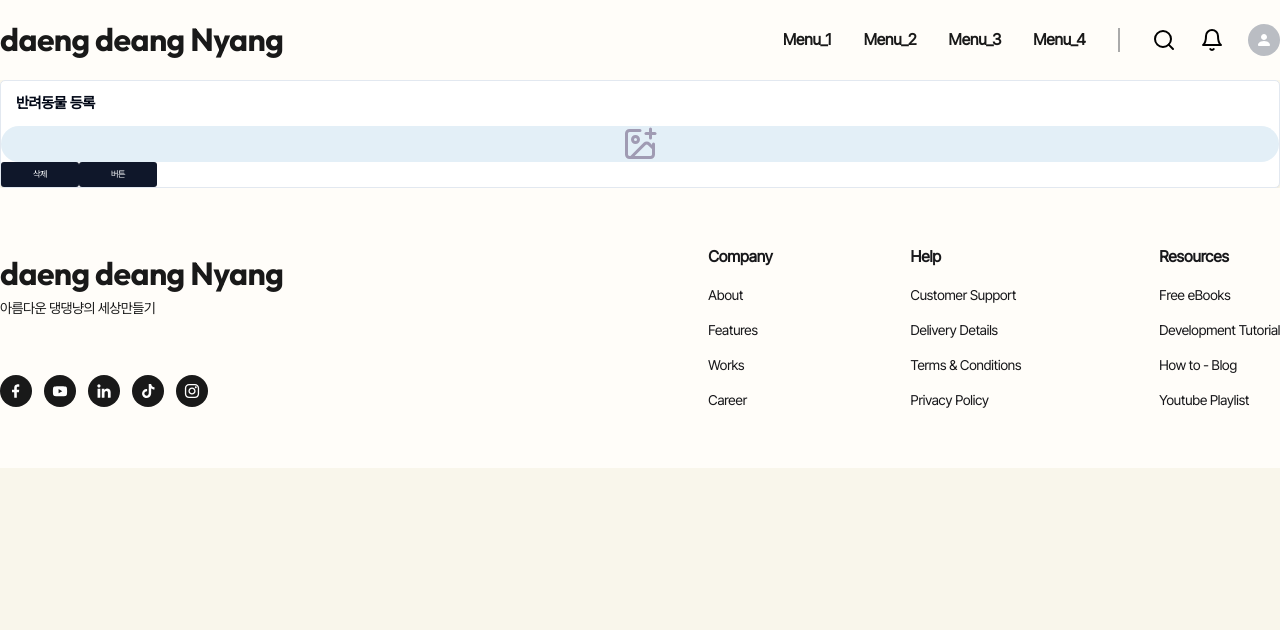
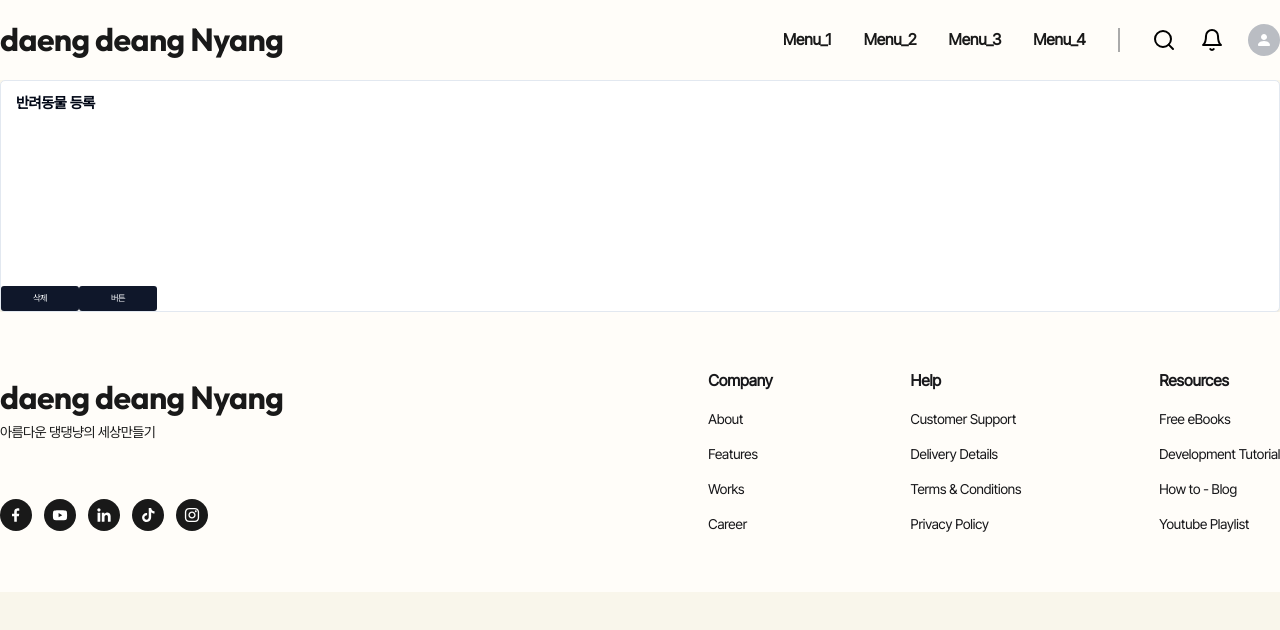
Before and after one commit to LeeDongTak/daeng-daeng-nyang, a Next.js app: page /pet/1 in a window 1280 px wide. Shown: the top 630 px of the page. Built offline with nearby package versions, Linux system fonts and the light colour scheme.

Commit message:
✨ FileInput 기능 완료 #5

```diff
--- a/src/components/regist-pet/RegistPet.tsx
+++ b/src/components/regist-pet/RegistPet.tsx
@@ -42,7 +42,7 @@ const RegistPet = () => {
           control={form.control}
           render={({ base64, register, remove, select, ...props }) => (
             <Fragment>
-              {base64 && <img src={base64} />}
+              {base64 && <img src={base64} className="w-64 h-64" />}
               <FileInput register={register} />
               <Button text="삭제" onClick={remove} />
             </Fragment>
--- a/src/components/regist-pet/pet-form/fileInput/FileInput.tsx
+++ b/src/components/regist-pet/pet-form/fileInput/FileInput.tsx
@@ -1,4 +1,3 @@
-import NonImage from '@/components/common/non-image/NonImage';
 import { FormControl, FormItem, FormLabel, FormMessage } from '@/components/ui/form';
 import { Input } from '@/components/ui/input';
 import { InputHTMLAttributes } from 'react';
@@ -28,8 +27,8 @@ const FileInput = <
   const form = useFormContext();
   const hasPreviewImage = form.getValues(register.name);
   return (
-    <FormItem>
-      <FormLabel className={labelCn}>{!hasPreviewImage && <NonImage width="w-[2rem]" height="h-[2rem]" />}</FormLabel>
+    <FormItem className="w-64">
+      {!hasPreviewImage && <FormLabel className="w-64 h-64 block"></FormLabel>}
       <FormControl>
         <Input {...register} className="hidden" {...props} />
       </FormControl>
```
